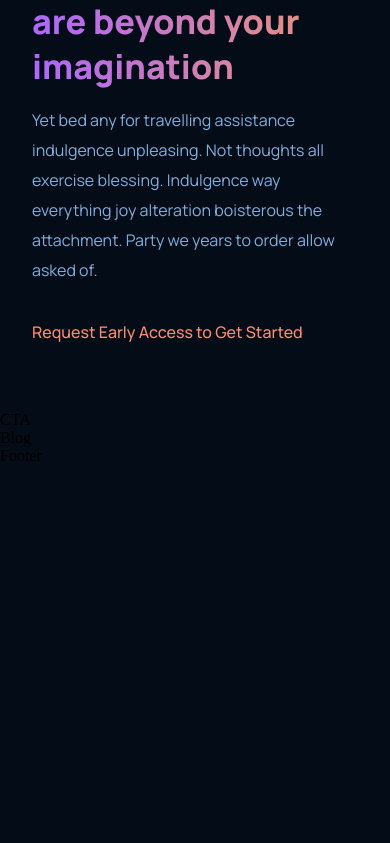
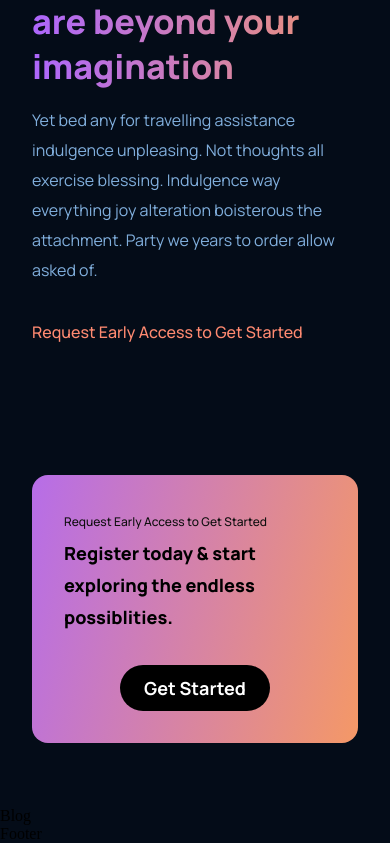
Before and after one commit to gr8guyrabi/gpt-3-rm, a React (Create React App) app: page / in a window 390 px wide. Shown: the part 4116-4959 px from the top of the page. Before the commit the page ends 4581 px from the top, so only its background shows below. Built offline with nearby package versions, Linux system fonts and the light colour scheme.

Commit message:
setup cta section

```diff
--- a/src/components/cta/CTA.jsx
+++ b/src/components/cta/CTA.jsx
@@ -4,7 +4,15 @@
 
 const CTA = () => {
   return (
-    <div>CTA</div>
+    <div className="gpt3__cta">
+        <div className="gpt3__cta-content">
+            <p>Request Early Access to Get Started</p>
+            <h3>Register today & start exploring the endless possiblities.</h3>
+        </div>
+        <div className="gpt3__cta-btn">
+            <button type="button">Get Started</button>
+        </div>
+    </div>
   )
 }
 
--- a/src/components/cta/cta.css
+++ b/src/components/cta/cta.css
@@ -0,0 +1,83 @@
+.gpt3__cta {
+    display: flex;
+    justify-content: space-between;
+    align-items: center;
+    flex-direction: row;
+
+    padding: 2rem;
+    margin: 4rem;
+    border-radius: 1rem;
+    background: var(--gradient-bar);
+}
+
+.gpt3__cta-content p {
+    font-family: var(--font-family);
+    font-weight: 500;
+    font-size: 12px;
+    line-height: 30px;
+
+    color: #0E0E0E;
+}
+
+.gpt3__cta-content h3 {
+    font-family: var(--font-family);
+    font-weight: 800;
+    font-size: 24px;
+    line-height: 45px;
+}
+
+.gpt3__cta-btn {
+    display: flex;
+    justify-content: center;
+    align-items: center;
+
+    margin-left: 2rem;
+}
+
+.gpt3__cta-btn button {
+    font-family: var(--font-family);
+    font-weight: bold;
+    font-size: 18px;
+    line-height: 30px;
+
+    color: #fff;
+    background-color: #000;
+
+    padding: .5rem 1rem;
+    border-radius: 40px;
+    border: none;
+    outline: none;
+
+    cursor: pointer;
+
+    min-width: 150px;
+
+}
+
+@media screen and (max-width: 650px) {
+    .gpt3__cta {
+        flex-direction: column;
+    }
+
+    .gpt3__cta-btn {
+        margin: 2rem 0 0;
+    }
+}
+
+@media screen and (max-width: 550px) {
+    .gpt3__cta {
+        margin: 4rem 2rem;
+    }
+
+    .gpt3__cta-content h3 {
+        font-size: 18px;
+        line-height: 32px;
+    }
+
+    .gpt3__cta-content button {
+        font-size: 14px;
+        line-height: 28px;
+    }
+
+
+}
```
